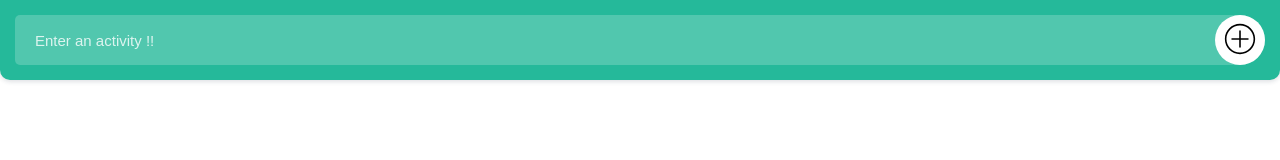
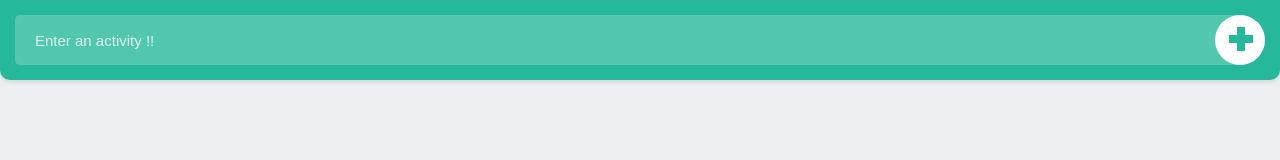
Before and after one commit to KiodaXacto/TodoList, a plain HTML site: page index.html in a window 1280 px wide. Drawn offline with Linux system fonts and the light colour scheme.

Commit message:
styling the add button\'s icon (finished)

```diff
--- a/CSS/style.css
+++ b/CSS/style.css
@@ -1,4 +1,7 @@
 
+body{
+	background-color: #edf0f1;
+}
 header{
 	position: fixed;
 	top:0;
@@ -56,7 +59,8 @@ header button {
 	border-radius: 25px;
 	border:0px;
 	box-shadow: none;
-	overline:none;
+	cursor: pointer;
+	outline:none;
 	background-color: #fff;
 
 	--moz--appearance : none;
@@ -65,4 +69,12 @@ header button {
 	--o--appearance : none;
 	appearance : none;
 }
+
+header button svg{
+	width: 40px;
+	height: 40px;
+	stroke-width: 0.1;
+    stroke-linejoin: round;
+
+    fill:#25b99a;
 }
--- a/index.html
+++ b/index.html
@@ -8,7 +8,7 @@
 <header>
 	<input type="text" placeholder="Enter an activity !!">
 	<button>
-	<svg class="svg-icon" viewBox="0 0 20 20"> <path d="M14.613,10c0,0.23-0.188,0.419-0.419,0.419H10.42v3.774c0,0.23-0.189,0.42-0.42,0.42s-0.419-0.189-0.419-0.42v-3.774H5.806c-0.23,0-0.419-0.189-0.419-0.419s0.189-0.419,0.419-0.419h3.775V5.806c0-0.23,0.189-0.419,0.419-0.419s0.42,0.189,0.42,0.419v3.775h3.774C14.425,9.581,14.613,9.77,14.613,10 M17.969,10c0,4.401-3.567,7.969-7.969,7.969c-4.402,0-7.969-3.567-7.969-7.969c0-4.402,3.567-7.969,7.969-7.969C14.401,2.031,17.969,5.598,17.969,10 M17.13,10c0-3.932-3.198-7.13-7.13-7.13S2.87,6.068,2.87,10c0,3.933,3.198,7.13,7.13,7.13S17.13,13.933,17.13,10"></path> </svg>
+		<svg viewBox="0 0 5 5" xmlns="http://www.w3.org/2000/svg"><path d="M2 1 h1 v1 h1 v1 h-1 v1 h-1 v-1 h-1 v-1 h1 z" /></svg>
 	</button>
 </header>
 <script type="text/javascript" src="./js/main.js"></script>
```
